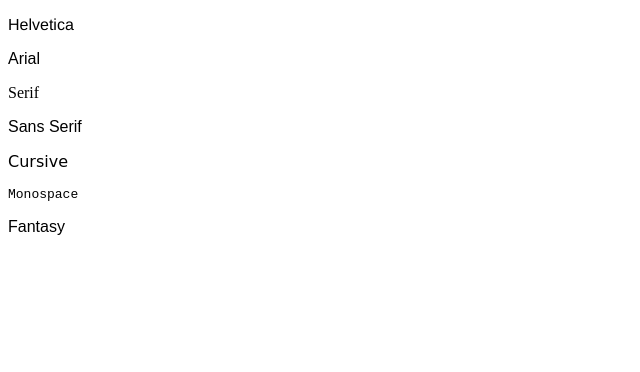
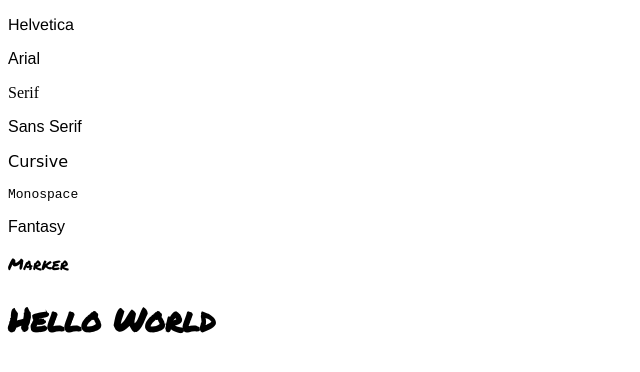
Before and after one commit to sleprince/WebDev-Exercises, a plain HTML site: page 6.1 Font Properties/font-family.html in a window 1280 px wide. Shown: the whole page, without its empty margins (0-640 px from the left). Drawn offline with Linux system fonts and the light colour scheme.

Commit message:
Task 6.1 - custom font added.

```diff
--- a/6.1 Font Properties/font-family.html
+++ b/6.1 Font Properties/font-family.html
@@ -32,7 +32,18 @@
     #fantasy {
       font-family: fantasy;
     }
+
+    #marker{
+    font-family: 'Permanent Marker', cursive;
+    }
+
+    h1{
+      font-family: 'Permanent Marker', cursive;
+    }
   </style>
+  <link rel="preconnect" href="https://fonts.googleapis.com">
+  <link rel="preconnect" href="https://fonts.gstatic.com" crossorigin>
+  <link href="https://fonts.googleapis.com/css2?family=Permanent+Marker&display=swap" rel="stylesheet">
 </head>
 
 <body>
@@ -43,6 +54,9 @@
   <p id="cursive">Cursive</p>
   <p id="monospace">Monospace</p>
   <p id="fantasy">Fantasy</p>
+  <p id="marker">Marker</p>
+
+  <h1>Hello World</h1>
 
 </body>
 
```
